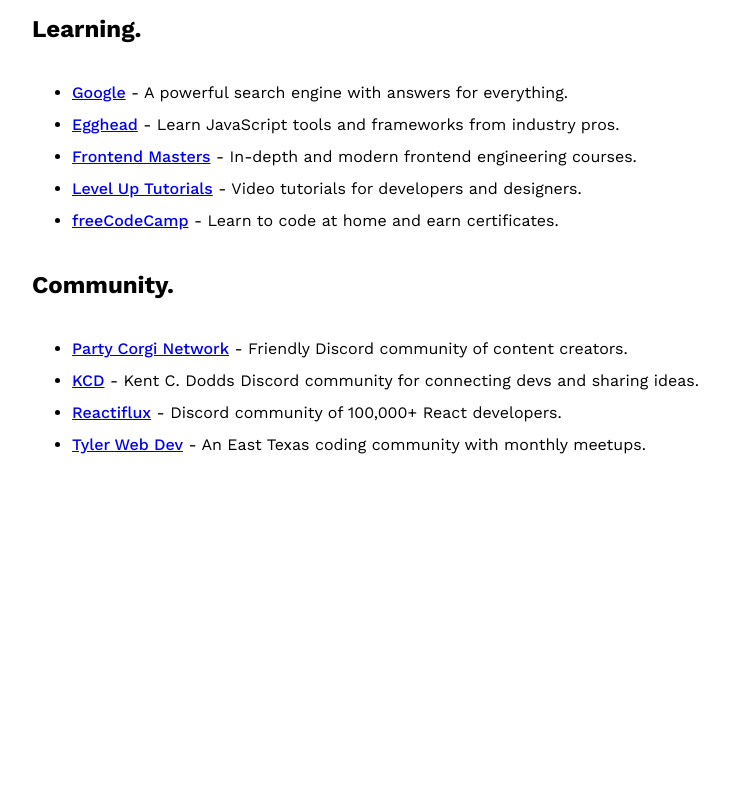
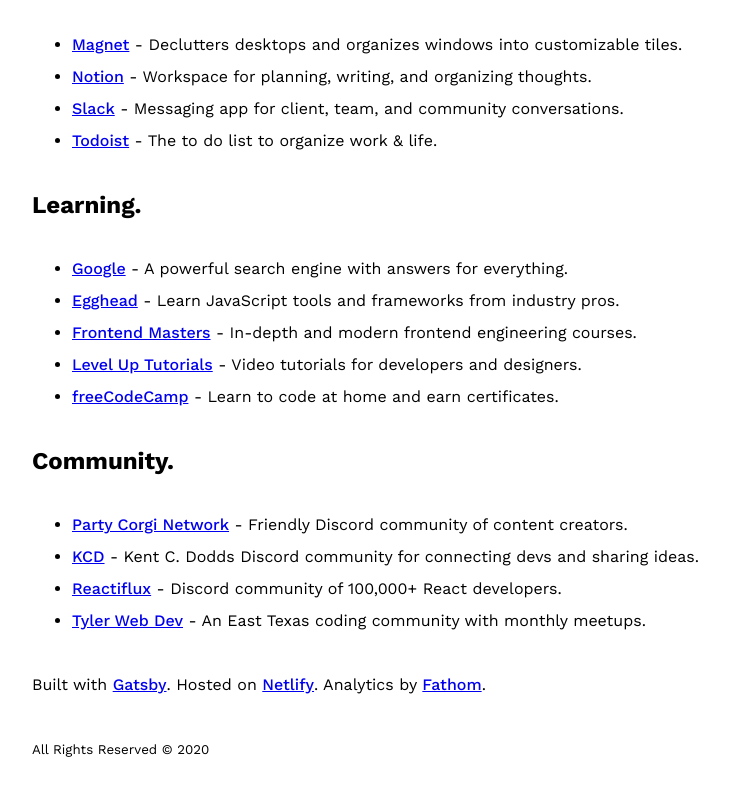
Before and after one commit to justinjunodev/personal-site, a Gatsby site: page /uses in a window 1280 px wide. Shown: the part 915-1710 px from the top of the page, without its empty margins (248-977 px from the left). Before the commit the page ends 1440 px from the top, so only its background shows below. Built offline with nearby package versions, Linux system fonts and the light colour scheme; Gatsby itself is replaced by a stand-in of ours.

Commit message:
add nav and footer components

```diff
--- /dev/null
+++ b/src/components/Footer/Footer.js
@@ -0,0 +1,39 @@
+import React from 'react'
+import Link from '../Link'
+
+const Footer = () => (
+  <footer>
+    <p>
+      Built with{' '}
+      <Link
+        to="https://www.gatsbyjs.com/"
+        label="Visit Gatsby for more info on static site generation"
+        isExternal
+      >
+        Gatsby
+      </Link>
+      . Hosted on{' '}
+      <Link
+        to="https://www.netlify.com"
+        label="Visit Netlify for more info on hosting options and services"
+        isExternal
+      >
+        Netlify
+      </Link>
+      . Analytics by{' '}
+      <Link
+        to="https://usefathom.com"
+        label="Visit Fathom for more info on privacy and analytics"
+        isExternal
+      >
+        Fathom
+      </Link>
+      .
+    </p>
+    <p>
+      <small>All Rights Reserved &copy; {new Date().getFullYear()} </small>
+    </p>
+  </footer>
+)
+
+export default Footer
--- /dev/null
+++ b/src/components/Footer/index.js
@@ -0,0 +1 @@
+export { default } from './Footer'
--- a/src/components/Layout/Layout.js
+++ b/src/components/Layout/Layout.js
@@ -1,10 +1,14 @@
 import React from 'react'
 import PropTypes from 'prop-types'
+import Nav from '../Nav'
+import Footer from '../Footer'
 import '../../styles/style.css'
 
 const Layout = ({ children }) => (
   <>
+    <Nav />
     <main>{children}</main>
+    <Footer />
   </>
 )
 
--- /dev/null
+++ b/src/components/Nav/Nav.js
@@ -0,0 +1,21 @@
+import React from 'react'
+import Link from '../Link'
+
+const Nav = () => (
+  <nav>
+    <span>Justin Juno</span>
+    <ul>
+      <li>
+        <Link to="/about">About</Link>
+      </li>
+      <li>
+        <Link to="/blog">Blog</Link>
+      </li>
+      <li>
+        <Link to="/uses">Uses</Link>
+      </li>
+    </ul>
+  </nav>
+)
+
+export default Nav
--- /dev/null
+++ b/src/components/Nav/index.js
@@ -0,0 +1 @@
+export { default } from './Nav'
```
